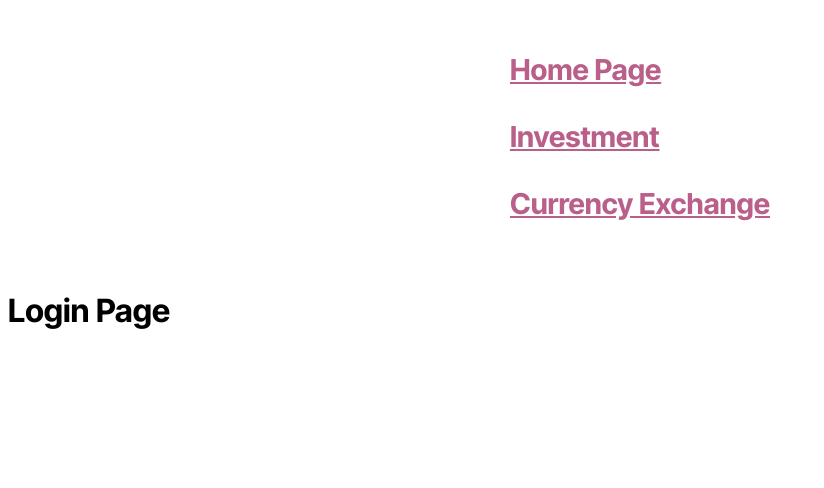
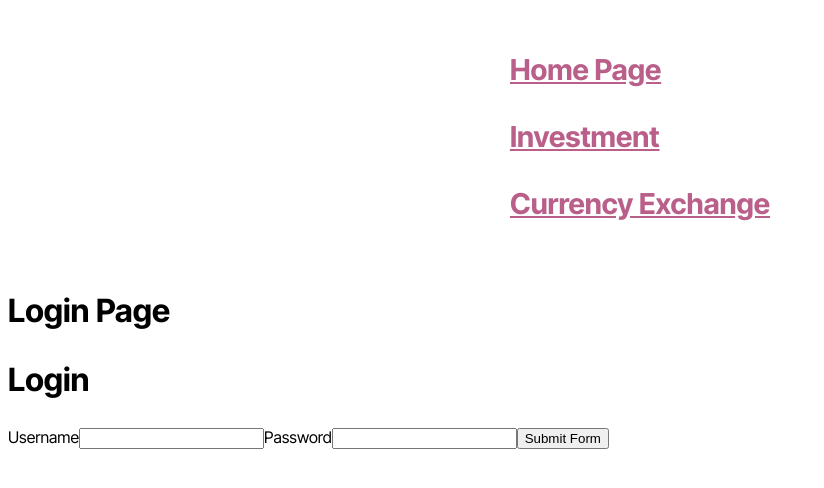
Before and after one commit to RoryDowse/finance-flow, a React (Vite) app in the folder client/: page /login in a window 1280 px wide. Shown: the top 488 px of the page, without its empty margins (0-824 px from the left). Built offline with nearby package versions, Linux system fonts and the light colour scheme; no server answers.

Commit message:
add base setup for the Login Page

```diff
--- a/client/src/pages/Login.tsx
+++ b/client/src/pages/Login.tsx
@@ -1,11 +1,56 @@
-// src/components/Login.tsx
-import React from 'react';
+import React, { useState, FormEvent, ChangeEvent } from "react";
+import Auth from '../utils/auth';
+import { login } from "../api/authApi";
+
 
 const Login: React.FC = () => {
+
+    const [loginData, setLoginData] = useState({
+        username: '',
+        password: ''
+      });
+
+      const handleChange = (e: ChangeEvent<HTMLInputElement | HTMLSelectElement>) => {
+        const { name, value } = e.target;
+        setLoginData({
+          ...loginData,
+          [name]: value
+        });
+      };
+
+      const handleSubmit = async (e: FormEvent) => {
+        e.preventDefault();
+        try {
+          const data = await login(loginData);
+          Auth.login(data.token);
+        } catch (err) {
+          console.error('Failed to login', err);
+        }
+      };
+
     return (
         <div>
             <h1>Login Page</h1>
-            {/* Add your login form or content here */}
+            <div>
+                <form onSubmit={handleSubmit}>
+                    <h1>Login</h1>
+                    <label >Username</label>
+                    <input
+                    type='text'
+                    name='username'
+                    value={loginData.username || ''}
+                    onChange={handleChange}
+                    />
+                <label>Password</label>
+                    <input
+                    type='password'
+                    name='password'
+                    value={loginData.password || ''}
+                    onChange={handleChange}
+                    />
+                    <button type='submit'>Submit Form</button>
+                </form>
+            </div>
         </div>
     );
 };
```
